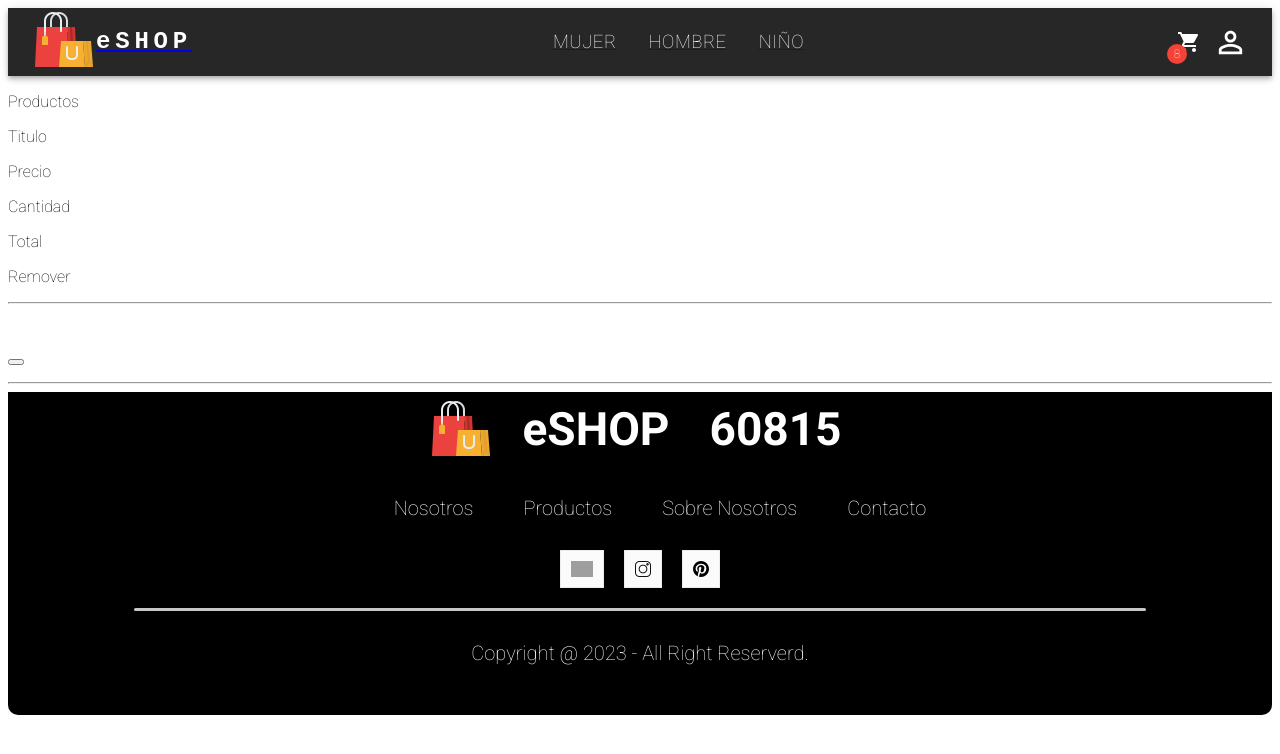
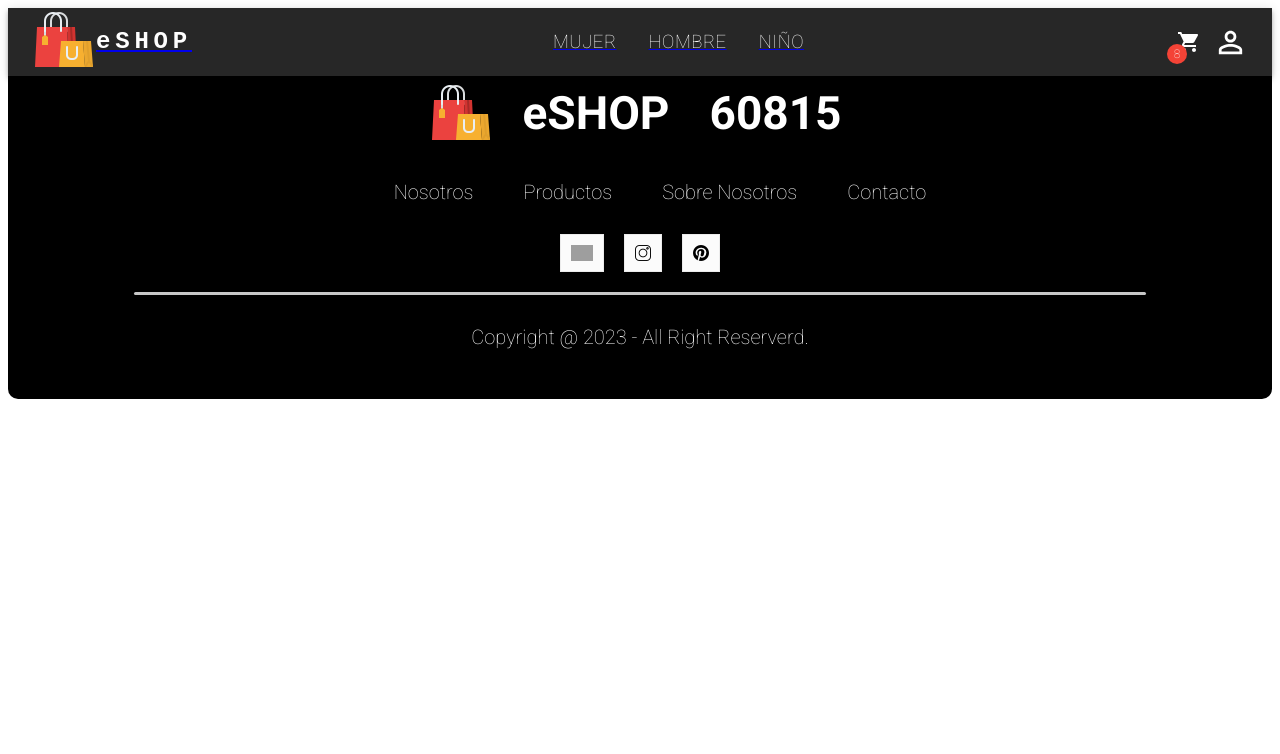
Before and after one commit to facup14dev/Coderhouse-React, a React (Vite) app: page /cart in a window 1280 px wide. Shown: the top 754 px of the page. Built offline with nearby package versions, Linux system fonts and the light colour scheme; grey boxes are pictures that could not be loaded.

Commit message:
pruebas 7

```diff
--- a/src/App.jsx
+++ b/src/App.jsx
@@ -1,39 +1,33 @@
-import Navbar from "./components/NavBar"
-import ItemListContainer from "./components/ItemListContainer"
-import Cart from "./components/Cart"
-import ItemDetailContainer from "./components/ItemDetailContainer"
-import Footer from "./components/Footer/Footer"
-import { BrowserRouter, Route, Routes } from "react-router-dom"
-import ShoppingCartProvider from "./context/ShoppingCartContext"
+import Navbar from "./components/NavBar";
+import ItemListContainer from "./components/ItemListContainer";
+import Cart from "./components/Cart";
+import ItemDetailContainer from "./components/ItemDetailContainer";
+import Footer from "./components/Footer/Footer";
+import { BrowserRouter, Route, Routes } from "react-router-dom";
+import ShoppingCartProvider from "./context/ShoppingCartContext";
 
 const App = () => {
   return (
     <>
       <BrowserRouter>
         <ShoppingCartProvider>
-
-
           <Navbar />
 
           <Routes>
+            <Route exact path="/" element={<ItemListContainer />} />
 
+            <Route exact path="/cart" element={<Cart />} />
 
-            <Route exact path="/" element={<ItemListContainer />} />
-            <Route exact path="/cart" element={<Cart />} />
             <Route exact path="/product/:id" element={<ItemDetailContainer />} />
+
             <Route exact path="/category/:category" element={<ItemListContainer />} />
-
-
-
           </Routes>
 
           <Footer />
         </ShoppingCartProvider>
-
       </BrowserRouter>
     </>
-  )
+  );
+};
 
-}
-
-export default App
+export default App;
--- a/src/components/Cart.jsx
+++ b/src/components/Cart.jsx
@@ -1,30 +1,22 @@
 import React from 'react'
+import { useContext } from 'react'
+import { CartContext } from '../context/ShoppingCartContext'
 
 const Cart = () => {
-  return (
-    <div className="cartitems">
-      <div className="cartitems-format-main">
-        <p>Productos</p>
-        <p>Titulo</p>
-        <p>Precio</p>
-        <p>Cantidad</p>
-        <p>Total</p>
-        <p>Remover</p>
+
+  const { count, cart } = useContext(CartContext)
+
+  return cart.map((productos) => {
+    return (
+      <div key={productos.id}>
+        <h2> {productos.name} </h2>
+        <h3> {productos.cantidad} </h3>
       </div>
-      <hr />
-      <div>
-        <div className="cartitems-format">
-          <img src="" alt="" className='carticon-product-icon' />
-          <p></p>
-          <p></p>
-          <button className='cartitems-quantity'></button>
-          <p></p>
-        </div>
-        <hr />
-      </div>
+    )
 
-    </div>
-  )
+
+  })
+
 }
 
 export default Cart
--- a/src/components/Item.jsx
+++ b/src/components/Item.jsx
@@ -10,24 +10,11 @@ import { Link } from "react-router-dom";
 
 const Item = ({ name, description, price, stock, id, img }) => {
   return (
-    <Card
-      sx={{
-        width: 320,
-        maxWidth: "100%",
-        boxShadow: "lg",
-        margin: 1,
-        display: "inline-block",
-      }}
-    >
+    <Card sx={{ width: 320, maxWidth: "100%", boxShadow: "lg", margin: 1, display: "inline-block", }}>
       <CardOverflow>
         <Link to={`/product/${id}`}>
           <AspectRatio sx={{ minWidth: 300 }} ratio="4/3">
-            <img
-              src={img}
-              srcSet={img}
-              loading="lazy"
-              alt=""
-            />
+            <img src={img} srcSet={img} loading="lazy" alt="" />
           </AspectRatio>
         </Link>
       </CardOverflow>
@@ -36,20 +23,12 @@ const Item = ({ name, description, price, stock, id, img }) => {
         <Typography level="body-xs">{description}</Typography>
         <Link to={`/product/${id}`}>
           <Typography
-            sx={{
-              fontWeight: "md",
-              cursor: "pointer",
-              fontSize: 20,
-            }}
-          >
+            sx={{fontWeight: "md", cursor: "pointer",fontSize: 20,}}>
             {name}
           </Typography>
         </Link>
 
-        <Typography
-          level="title-lg"
-          sx={{ mt: 1, fontWeight: "xl" }}
-          endDecorator={
+        <Typography level="title-lg" sx={{ mt: 1, fontWeight: "xl" }} endDecorator={
             <Chip component="span" size="sm" variant="soft" color="success">
               Oferta
             </Chip>
@@ -61,14 +40,11 @@ const Item = ({ name, description, price, stock, id, img }) => {
           (Solo quedan <b>{stock}</b> en stock!)
         </Typography>
       </CardContent>
-
-
-
       <CardOverflow>
         <Link>
-        <Button variant="solid" color="danger" size="lg">
-          Ver detalle
-        </Button>
+          <Button variant="solid" color="danger" size="lg">
+            Ver detalle
+          </Button>
         </Link>
       </CardOverflow>
 
--- a/src/components/ItemCount.jsx
+++ b/src/components/ItemCount/ItemCount.jsx
@@ -1,36 +1,56 @@
 import React from 'react'
 import './ItemCount.css'
 import { useContext } from 'react'
-import { CartContext } from '../context/ShoppingCartContext'
+import { CartContext } from '../../context/ShoppingCartContext'
 
 
-const Counter = () => {
+const Counter = ({productos}) => {
 
-  // const [count, setCount] = useState(0)
+  const { count, decrementCount, incrementCount, cart, setCart } = useContext(CartContext)
 
-  // const decrementCount = () => {
-  //   if(count > 1){ setCount(count - 1); }
+  // const addCart = (productos) => {
+  //   count
+  //   setCart([...cart, productos]);
+  //   console.log(count, productos)
   // }
 
-  const {count, decrementCount, incrementCount} = useContext(CartContext)
+  // const { cart, setCart } = useContext(CartContext);
 
+  const addCart = (producto) => {
+    const carritoActualizado = [...cart];
+
+    const productoExistente = carritoActualizado.find((item) => item.id === producto.id);
+    if (productoExistente) {
+      // Actualizar la cantidad de un producto existente en el carrito
+      productoExistente.cantidad += count;
+    } else {
+      // Agregar el producto al carrito con una cantidad de 1
+      carritoActualizado.push({ ...producto, cantidad: count });
+    }
+
+    setCart(carritoActualizado);
+  };
 
   return (
 
     <div className='container'>
+
       <p>Cantidad</p>
+
       <button onClick={decrementCount}>-</button>
       <span>{count}</span>
       <button onClick={incrementCount}>+</button>
 
-      <button className="CartBtn">
+      <button className="CartBtn" onClick={() => addCart(productos)}>
+
         <span className="IconContainer">
           <svg xmlns="http://www.w3.org/2000/svg" height="1em" viewBox="0 0 576 512" fill="rgb(17, 17, 17)" className="cart"><path d="M0 24C0 10.7 10.7 0 24 0H69.5c22 0 41.5 12.8 50.6 32h411c26.3 0 45.5 25 38.6 50.4l-41 152.3c-8.5 31.4-37 53.3-69.5 53.3H170.7l5.4 28.5c2.2 11.3 12.1 19.5 23.6 19.5H488c13.3 0 24 10.7 24 24s-10.7 24-24 24H199.7c-34.6 0-64.3-24.6-70.7-58.5L77.4 54.5c-.7-3.8-4-6.5-7.9-6.5H24C10.7 48 0 37.3 0 24zM128 464a48 48 0 1 1 96 0 48 48 0 1 1 -96 0zm336-48a48 48 0 1 1 0 96 48 48 0 1 1 0-96z"></path></svg>
         </span>
         <p className="text">Añadir al carrito</p>
+
       </button>
+
     </div>
-
 
   )
 }
--- a/src/components/ItemDetail/ItemDetail.jsx
+++ b/src/components/ItemDetail/ItemDetail.jsx
@@ -1,7 +1,7 @@
 import React from 'react'
 import { useParams } from 'react-router-dom'
 import '../ItemDetail/ItemDetail.css'
-import ItemCount from '../ItemCount'
+import ItemCount from '../ItemCount/ItemCount'
 
 const ItemDetail = ({ productos }) => {
 
@@ -48,14 +48,7 @@ const ItemDetail = ({ productos }) => {
                   </div>
                 </div>
 
-                <ItemCount />
-                {/* <button className="CartBtn">
-                  <span className="IconContainer">
-                    <svg xmlns="http://www.w3.org/2000/svg" height="1em" viewBox="0 0 576 512" fill="rgb(17, 17, 17)" className="cart"><path d="M0 24C0 10.7 10.7 0 24 0H69.5c22 0 41.5 12.8 50.6 32h411c26.3 0 45.5 25 38.6 50.4l-41 152.3c-8.5 31.4-37 53.3-69.5 53.3H170.7l5.4 28.5c2.2 11.3 12.1 19.5 23.6 19.5H488c13.3 0 24 10.7 24 24s-10.7 24-24 24H199.7c-34.6 0-64.3-24.6-70.7-58.5L77.4 54.5c-.7-3.8-4-6.5-7.9-6.5H24C10.7 48 0 37.3 0 24zM128 464a48 48 0 1 1 96 0 48 48 0 1 1 -96 0zm336-48a48 48 0 1 1 0 96 48 48 0 1 1 0-96z"></path></svg>
-                  </span>
-                  <p className="text">Añadir al carrito</p>
-                </button> */}
-
+                <ItemCount productos={p} />
 
               </div>
             </div>
--- a/src/components/ProductDetail.jsx
+++ b/src/components/ProductDetail.jsx
@@ -3,7 +3,7 @@ import { useParams } from 'react-router-dom'
 
 const ProductDetail = () => {
 
-    const {id} = useParams()
+  const { id } = useParams()
 
   return (
     <div>ProductDetail</div>
--- a/src/context/ShoppingCartContext.jsx
+++ b/src/context/ShoppingCartContext.jsx
@@ -6,7 +6,7 @@ export const ShoppingCartProvider = ({
     children }) => {
     //Espacio para crear estados, variables, funciones, etc
 
-    const [count, setCount] = useState(0)
+    const [count, setCount] = useState(1)
     const [cart, setCart] = useState([])
     const comision = 60815
 
@@ -19,7 +19,7 @@ export const ShoppingCartProvider = ({
     }
 
     return (
-        <CartContext.Provider value={{count,decrementCount, incrementCount, comision}}>
+        <CartContext.Provider value={{cart, setCart, count,decrementCount, incrementCount, comision}}>
             {children}
         </CartContext.Provider>
 
```
Also changed, not shown: src/components/ItemCount/ItemCount.css (renamed from src/components/ItemCount.css).
